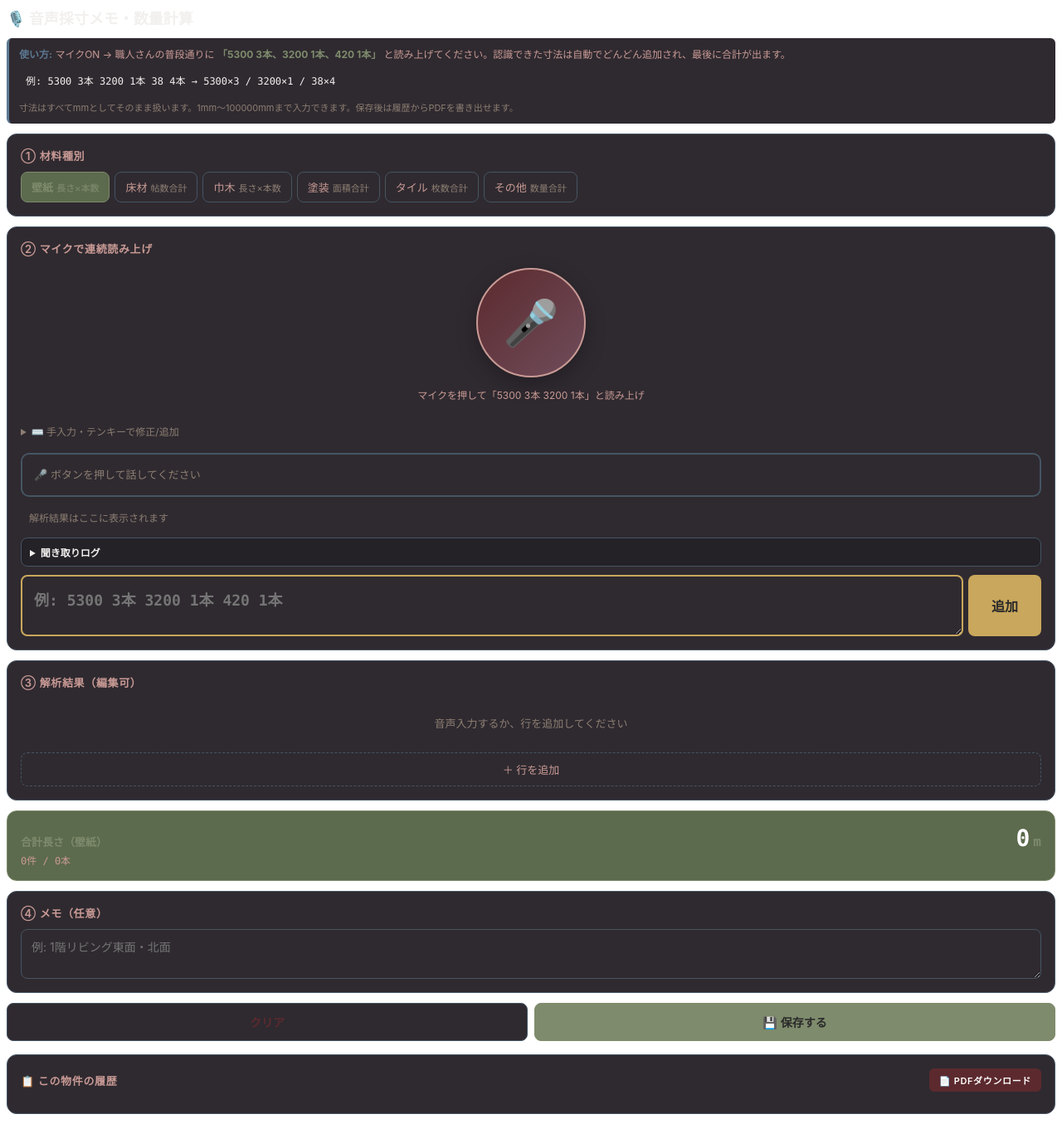
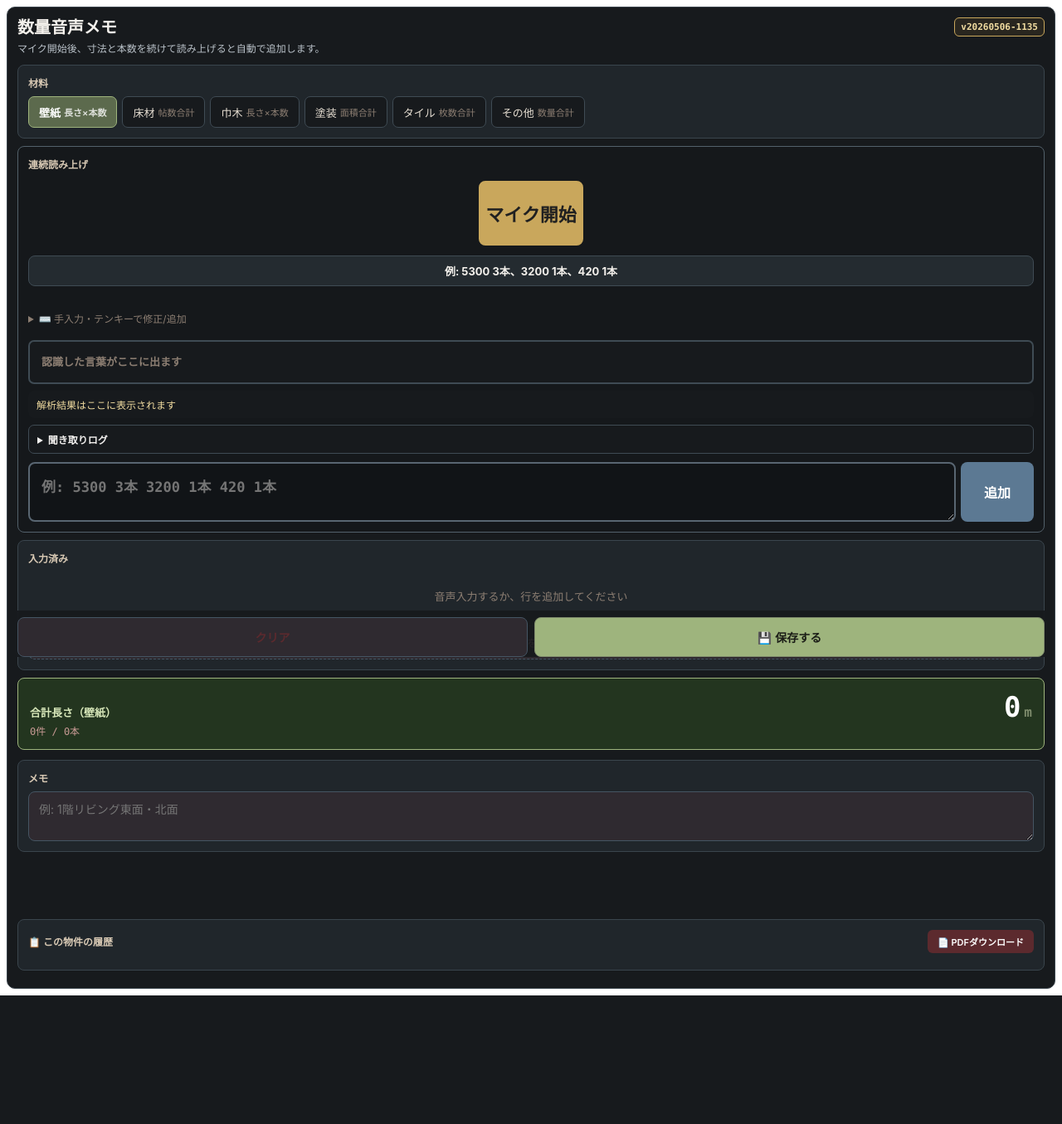
Before and after one commit to cbhatake-prog/genba-photo, a Python web app: template templates/voice_memo.html in a window 1280 px wide. Shown: the whole page at 83% size. After the commit the page ends 1200 px from the top, so only its background shows below. Run offline with Jinja, Linux system fonts and the light colour scheme; the template is opened without the code that fills it, so the values that code supplies are empty.

Commit message:
Refine voice memo field UI and Android speech

```diff
--- a/templates/voice_memo.html
+++ b/templates/voice_memo.html
@@ -310,33 +310,240 @@
     opacity: 0; transition: opacity 0.3s; pointer-events: none; z-index: 10001;
   }
   .vmem-toast.show { opacity: 1; }
+
+  /* v20260506-1135: 現場用UI。モーダル内で一画面目から採寸できる構成にする。 */
+  .vmem-wrap {
+    background: #171a1d;
+    color: #f4f1ec;
+    border: 1px solid #39434b;
+    border-radius: 10px;
+    padding: 12px;
+  }
+  .vmem-titlebar {
+    display: flex;
+    justify-content: space-between;
+    align-items: flex-start;
+    gap: 10px;
+    margin-bottom: 10px;
+  }
+  .vmem-titlebar h2 {
+    margin: 0;
+    color: #f4f1ec;
+    font-size: 20px;
+    line-height: 1.2;
+    letter-spacing: 0;
+  }
+  .vmem-titlebar .vmem-version {
+    flex: none;
+    border: 1px solid #c9a75c;
+    color: #f1dca0;
+    background: #29261f;
+    border-radius: 6px;
+    padding: 4px 7px;
+    font: 700 11px "SF Mono", Menlo, monospace;
+  }
+  .vmem-titlebar .vmem-caption {
+    margin-top: 5px;
+    color: #b9c1c8;
+    font-size: 12px;
+    line-height: 1.5;
+  }
+  .vmem-help { display: none; }
+  .vmem-card {
+    background: #20262b;
+    border-color: #3a454d;
+    border-radius: 8px;
+    padding: 12px;
+    margin-bottom: 9px;
+  }
+  .vmem-card h3 {
+    color: #d9cab5;
+    font-size: 12px;
+    letter-spacing: 0;
+    text-transform: none;
+    margin-bottom: 8px;
+  }
+  .vmem-chip {
+    background: #171a1d;
+    border-color: #3f4b54;
+    color: #e7dfd3;
+    border-radius: 7px;
+    min-height: 38px;
+    display: inline-flex;
+    align-items: center;
+  }
+  .vmem-chip.active {
+    background: #5c6a4d;
+    color: #ffffff;
+    border-color: #9eb47d;
+  }
+  .vmem-chip.active .u { color: #ffffff; }
+  .vmem-voice-card {
+    background: #15181b;
+    border-color: #53616b;
+  }
+  .vmem-mic-area { padding: 4px 0 8px; }
+  .vmem-mic-btn,
+  .vmem-wrap.mobile-dictation .vmem-mic-btn {
+    width: 100% !important;
+    height: 78px !important;
+    border-radius: 8px !important;
+    border: 2px solid #c9a75c !important;
+    background: #c9a75c !important;
+    color: #202020 !important;
+    box-shadow: none !important;
+    font-size: 22px !important;
+    font-weight: 900 !important;
+  }
+  .vmem-mic-btn.recording {
+    background: #b63f4a !important;
+    color: #ffffff !important;
+    border-color: #ff9a9f !important;
+  }
+  .vmem-mic-status {
+    color: #f4f1ec;
+    background: #242b30;
+    border: 1px solid #3f4b54;
+    border-radius: 8px;
+    padding: 8px 10px;
+    width: 100%;
+    font-size: 13px;
+    font-weight: 700;
+  }
+  .vmem-mic-status.live {
+    color: #ffffff;
+    background: #5c2a2e;
+    border-color: #c99a95;
+  }
+  .vmem-trans,
+  .vmem-debug,
+  .vmem-recog-log {
+    background: #171a1d;
+    border-color: #3f4b54;
+    border-radius: 7px;
+  }
+  .vmem-trans {
+    min-height: 46px;
+    font-size: 18px;
+    font-weight: 800;
+  }
+  .vmem-trans:empty::before {
+    content: "認識した言葉がここに出ます";
+    font-size: 13px;
+  }
+  .vmem-debug {
+    color: #f1dca0;
+    font-family: inherit;
+  }
+  .vmem-text-fb textarea {
+    background: #111417;
+    border-color: #596672;
+    font-size: 17px;
+  }
+  .vmem-text-fb button {
+    background: #5c7993;
+    color: #ffffff;
+  }
+  .vmem-row {
+    background: #171a1d;
+    border-color: #3f4b54;
+    grid-template-columns: minmax(70px, 1fr) auto minmax(56px, .65fr) minmax(72px, .8fr) auto;
+  }
+  .vmem-row input {
+    background: #101316;
+    color: #ffffff;
+    border-color: #53616b;
+    min-height: 40px;
+    font-size: 18px;
+    font-weight: 800;
+  }
+  .vmem-row .vmem-sub {
+    color: #b9d68b;
+    font-size: 15px;
+  }
+  .vmem-total {
+    background: #23351f;
+    border-color: #9eb47d;
+    border-radius: 8px;
+    padding: 14px;
+    margin: 9px 0;
+  }
+  .vmem-total-label { color: #d6e6b8; }
+  .vmem-total-value { font-size: 34px; }
+  .vmem-actions {
+    position: sticky;
+    bottom: 8px;
+    z-index: 50;
+    background: rgba(23,26,29,.92);
+    padding: 8px 0 0;
+  }
+  .vmem-btn {
+    min-height: 48px;
+    border-radius: 8px;
+    font-weight: 800;
+  }
+  .vmem-btn.primary {
+    background: #9eb47d;
+    color: #1b1d17;
+  }
+  .vmem-mobile-note {
+    background: #29261f;
+    border: 1px solid #c9a75c;
+    color: #f4f1ec;
+  }
+  @media (max-width: 640px) {
+    .vmem-wrap { padding: 8px; border-radius: 8px; }
+    .vmem-titlebar h2 { font-size: 18px; }
+    .vmem-titlebar .vmem-caption { font-size: 11px; }
+    .vmem-mic-btn,
+    .vmem-wrap.mobile-dictation .vmem-mic-btn {
+      height: 72px !important;
+      font-size: 20px !important;
+    }
+    .vmem-row {
+      grid-template-columns: minmax(74px, 1fr) auto minmax(56px, .7fr) auto;
+    }
+    .vmem-row .vmem-sub {
+      grid-column: 1 / 5;
+      text-align: left;
+      min-width: 0;
+    }
+    .vmem-row .vmem-del {
+      grid-column: 4;
+      grid-row: 1;
+    }
+  }
 </style>
 
 <div class="vmem-wrap" id="vmemWrap" data-token="{{ token }}">
 
-  <h2 style="font-size: 18px; margin-bottom: 12px; color: #F2F0EE;">
-    🎙️ 音声採寸メモ・数量計算
-  </h2>
-
-    <div class="vmem-help">
+  <div class="vmem-titlebar">
+    <div>
+      <h2>数量音声メモ</h2>
+      <div class="vmem-caption">マイク開始後、寸法と本数を続けて読み上げると自動で追加します。</div>
+    </div>
+    <div class="vmem-version">v20260506-1135</div>
+  </div>
+
+  <div class="vmem-help">
     <b>使い方:</b> マイクON → 職人さんの普段通りに <b style="color:#7E8B6C">「5300 3本、3200 1本、420 1本」</b> と読み上げてください。認識できた寸法は自動でどんどん追加され、最後に合計が出ます。
     <div class="vmem-ex">例: 5300 3本 3200 1本 38 4本 → 5300×3 / 3200×1 / 38×4</div>
     <div style="margin-top:6px; color:#8C7E72; font-size:11px;">寸法はすべてmmとしてそのまま扱います。1mm〜100000mmまで入力できます。保存後は履歴からPDFを書き出せます。</div>
   </div>
 
   <div class="vmem-card">
-    <h3>① 材料種別</h3>
+    <h3>材料</h3>
     <div class="vmem-chips" id="vmemChips"></div>
   </div>
 
-  <div class="vmem-card">
-    <h3 id="vmemVoiceTitle">② マイクで連続読み上げ</h3>
+  <div class="vmem-card vmem-voice-card">
+    <h3 id="vmemVoiceTitle">連続読み上げ</h3>
     <div class="vmem-mic-area" style="padding-top:4px">
       <div style="display:flex;gap:14px;align-items:center;justify-content:center">
-        <button class="vmem-mic-btn" id="vmemMic" type="button" title="音声認識" style="width:132px;height:132px;font-size:54px;background:linear-gradient(135deg,#5C2A2E,#6F4D5B);border-color:#C99A95;box-shadow:0 8px 24px rgba(0,0,0,.28)">🎤</button>
+        <button class="vmem-mic-btn" id="vmemMic" type="button" title="音声認識">マイク開始</button>
 
       </div>
-      <div class="vmem-mic-status" id="vmemMicStatus">マイクを押して「5300 3本 3200 1本」と読み上げ</div>
+      <div class="vmem-mic-status" id="vmemMicStatus">例: 5300 3本、3200 1本、420 1本</div>
     </div>
 
     <details id="vmemManualDetails" class="vmem-manual-details" style="margin-top:14px;font-size:12px;color:#8C7E72">
@@ -375,7 +582,7 @@
       <div class="vmem-recog-log-body" id="vmemRecogLog">まだ聞き取り結果はありません</div>
     </details>
     <div class="vmem-mobile-note" id="vmemMobileNote" style="display:none">
-      スマホでは下の欄をタップし、キーボードのマイクで「5300 3本 3200 1本」と話してください。入力された内容は自動で追加されます。
+      この端末ではブラウザ音声認識が使えないため、下の入力欄で採寸内容を入れてください。入力された内容は自動で追加されます。
     </div>
     <div class="vmem-text-fb">
       <textarea id="vmemTextInput" rows="2" inputmode="text" autocomplete="off" autocorrect="off" autocapitalize="off" spellcheck="false" placeholder="例: 5300 3本 3200 1本 420 1本"></textarea>
@@ -384,7 +591,7 @@
   </div>
 
   <div class="vmem-card">
-    <h3>③ 解析結果（編集可）</h3>
+    <h3>入力済み</h3>
     <div class="vmem-items" id="vmemItems"></div>
     <button class="vmem-add-row" id="vmemAddRow" type="button">＋ 行を追加</button>
   </div>
@@ -398,7 +605,7 @@
   </div>
 
   <div class="vmem-card" style="margin-top: 12px;">
-    <h3>④ メモ（任意）</h3>
+    <h3>メモ</h3>
     <textarea class="vmem-memo" id="vmemMemo" placeholder="例: 1階リビング東面・北面"></textarea>
   </div>
 
@@ -842,7 +1049,8 @@
   const isIOS = /iPad|iPhone|iPod/.test(ua) || (navigator.platform === 'MacIntel' && navigator.maxTouchPoints > 1);
   const isAndroid = /Android/i.test(ua);
   const isTouchMobile = /Mobi|Mobile|Android|iPhone|iPad|iPod/i.test(ua) || (navigator.maxTouchPoints > 1 && window.innerWidth <= 900);
-  const useDictationFallback = isTouchMobile || isIOS || isAndroid || !SR;
+  // Android Chrome/Edge can use Web Speech. Only iOS or unsupported browsers fall back to text input.
+  const useDictationFallback = isIOS || !SR;
   let recognition = null;
   let isRecording = false;
   let pendingFinalText = '';
@@ -1001,15 +1209,15 @@
     document.getElementById('vmemWrap').classList.add('mobile-dictation');
     const voiceTitle = document.getElementById('vmemVoiceTitle');
     const manualDetails = document.getElementById('vmemManualDetails');
-    if (voiceTitle) voiceTitle.textContent = '② スマホ音声入力';
+    if (voiceTitle) voiceTitle.textContent = '入力欄モード';
     if (manualDetails) manualDetails.open = true;
     if (mobileNote) mobileNote.style.display = 'block';
     micBtn.disabled = false;
     micBtn.style.opacity = '1';
-    micBtn.textContent = '🎙️ 音声入力開始';
-    micStatus.textContent = '押すと入力欄を開きます';
-    textInput.placeholder = 'ここを押して、キーボードのマイクで話してください\n例: 5300 3本 3200 1本 420 1本';
-    debug('スマホ用UIです。音声入力開始ボタンか入力欄から話してください', 'warn');
+    micBtn.textContent = '入力欄を開く';
+    micStatus.textContent = 'この端末では入力欄で連続入力します';
+    textInput.placeholder = '例: 5300 3本 3200 1本 420 1本';
+    debug('この端末ではブラウザ音声認識が使えないため入力欄モードです', 'warn');
   } else {
     recognition = new SR();
     recognition.lang = 'ja-JP';
@@ -1213,10 +1421,10 @@
       try { textInput.focus({ preventScroll: false }); } catch(_) { textInput.focus(); }
       textInput.scrollIntoView({ behavior: 'smooth', block: 'center' });
     }
-    transEl.innerHTML = '下の欄でキーボードのマイクを使ってください';
+    transEl.innerHTML = '下の入力欄に採寸内容を入れてください';
     transEl.classList.add('has-text');
-    micStatus.textContent = '欄に入った文字は自動で追加されます';
-    debug('スマホでは端末標準の音声入力を使います', 'warn');
+    micStatus.textContent = '入力欄に入った文字は自動で追加されます';
+    debug('入力欄モードです', 'warn');
   }
   function startRec() {
     if (useDictationFallback || !recognition) {
@@ -1229,7 +1437,7 @@
     if (pendingFinalTimer) clearTimeout(pendingFinalTimer);
     isRecording = true;
     micBtn.classList.add('recording');
-    micBtn.textContent = '⏹';
+    micBtn.textContent = '停止';
     micStatus.textContent = '🔴 高速採寸中。止めずに続けて読み上げOK';
     micStatus.classList.add('live');
     debug('🎙️ 高速採寸中。例: 5300 3本 3200 1本 38 4本');
@@ -1241,8 +1449,8 @@
     processPendingSpeech(true);
     isRecording = false;
     micBtn.classList.remove('recording');
-    micBtn.textContent = '🎤';
-    micStatus.textContent = 'タップして話す';
+    micBtn.textContent = 'マイク開始';
+    micStatus.textContent = 'マイク開始で連続読み上げ';
     micStatus.classList.remove('live');
     try { recognition.stop(); } catch(_){}
   }
@@ -1264,7 +1472,7 @@
       if (!useDictationFallback && recognition) {
         isRecording = true;
         micBtn.classList.add('recording');
-        micBtn.textContent = '⏹';
+        micBtn.textContent = '停止';
         micStatus.textContent = '🔴 次を読み上げてください';
         micStatus.classList.add('live');
         try { recognition.start(); } catch(_){}
@@ -1279,7 +1487,7 @@
       if (!useDictationFallback && recognition) {
         isRecording = true;
         micBtn.classList.add('recording');
-        micBtn.textContent = '⏹';
+        micBtn.textContent = '停止';
         micStatus.textContent = '🔴 次の1組を話してください';
         micStatus.classList.add('live');
         try { recognition.start(); } catch(_){}
```
